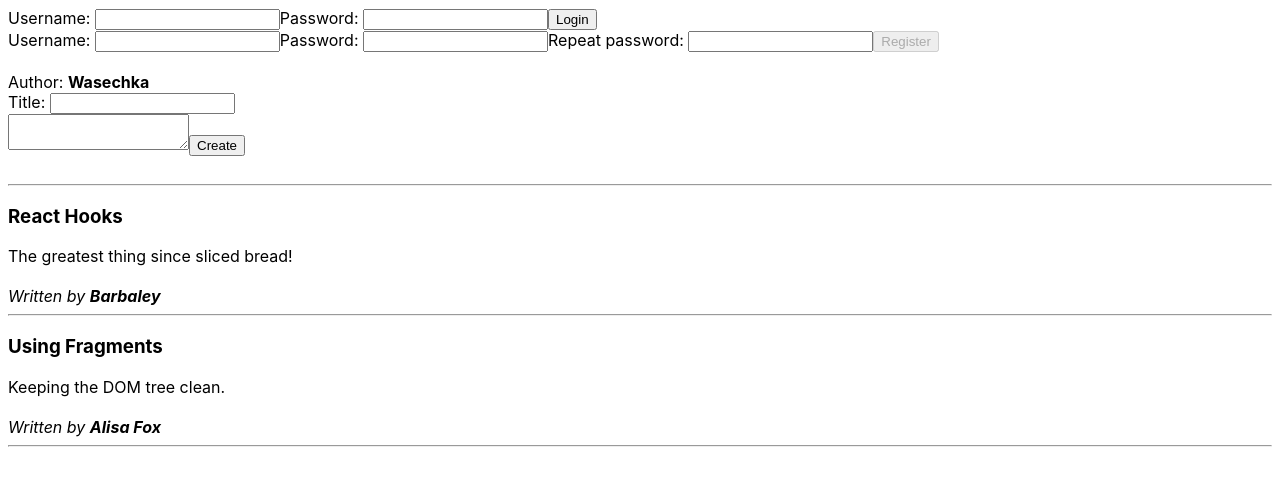
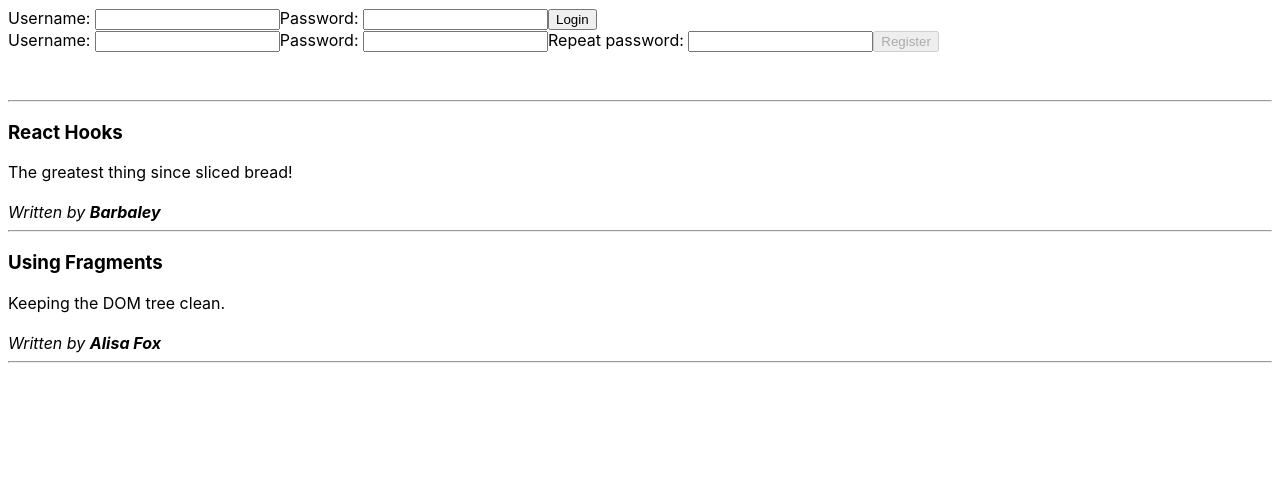
Before and after one commit to RailsReact/3-blog, a React (Create React App) app: page / in a window 1280 px wide. Shown: the top 486 px of the page. Built offline with nearby package versions, Linux system fonts and the light colour scheme.

Commit message:
passing the user to CreatePost

```diff
--- a/src/App.js
+++ b/src/App.js
@@ -1,20 +1,21 @@
-import React from 'react'
+import React, {useState} from 'react'
 import PostList from './post/PostList'
 import CreatePost from './post/CreatePost'
 import UserBar from './user/UserBar'
 
-const user = "Wasechka"
 const posts = [
   {title: "React Hooks", content: "The greatest thing since sliced bread!", author: "Barbaley"},
   {title: "Using Fragments", content: "Keeping the DOM tree clean.", author: "Alisa Fox"}
 ]
 
 export default function App (){
+  const [user, setUser] = useState("")
+
   return(
     <div style={{ padding: 8 }}>
-      <UserBar />
+      <UserBar user={user} setUser={setUser} />
       <br />
-      <CreatePost user={user} />
+     { user && <CreatePost user={user} />}
       <br />
       <hr />
       <PostList posts={posts} />
--- a/src/user/UserBar.js
+++ b/src/user/UserBar.js
@@ -3,8 +3,7 @@ import Login from './Login'
 import Logout from './Logout'
 import Register from './Register'
 
-export default function UserBar(){
-  const [user, setUser] = useState("")
+export default function UserBar({user,setUser}){
   if (user){
     return <Logout user={user} setUser={setUser} />
   } else {
```
